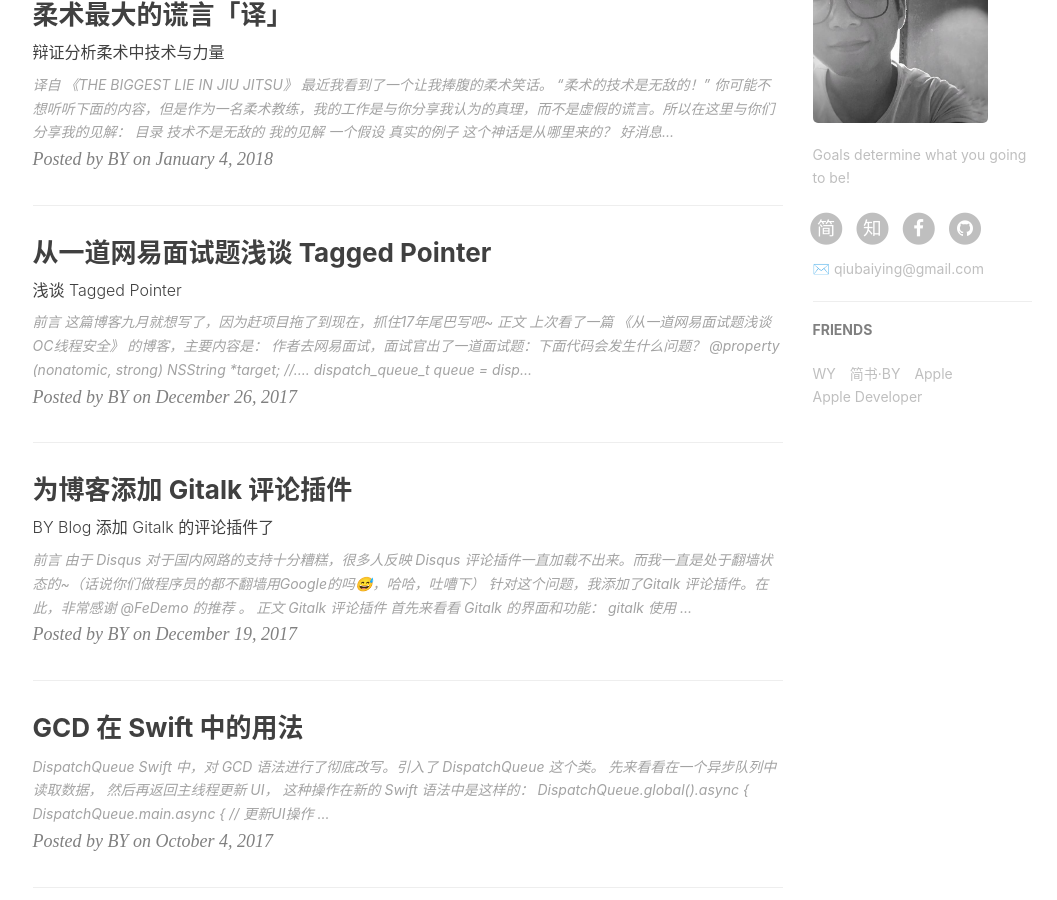
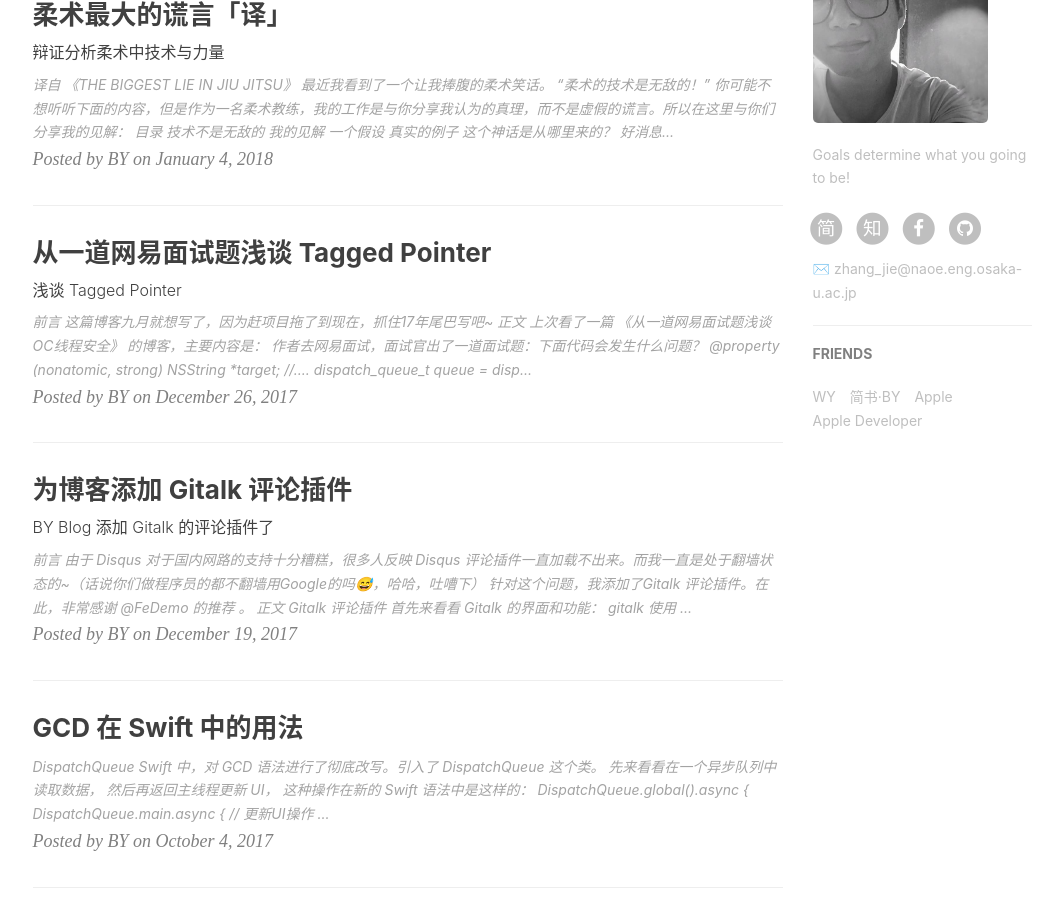
Before and after one commit to jiezhangbook/jiezhangbook.github.io, a Jekyll site: the page built from index.html, in a window 1280 px wide and 900 px high, scrolled down 921 px. Shown: the whole window, without its empty margins (135-1192 px from the left). Built offline with Jekyll 4.4.1, drawn with Linux system fonts in a browser that asks for light colours; nearby versions of some CDN libraries; the list of posts is cut into pages by our own code; comment, search, counter and statistics services are not loaded; part of the change alters nothing that is shown.

Commit message:
Update _config.yml

```diff
--- a/_config.yml
+++ b/_config.yml
@@ -2,12 +2,12 @@
 title: Jie Zhang Blog
 SEOTitle: 张杰的博客 | Jie Zhang Blog
 header-img: img/post-bg-desk.jpg
-email: qiubaiying@gmail.com
-description: "Every failure is leading towards success."
-keyword: "BY, BY Blog, 柏荧的博客, qiubaiying, 邱柏荧, iOS, Apple, iPhone"
-url: "http://qiubaiying.github.io"          # your host, for absolute URL
+email: zhang_jie@naoe.eng.osaka-u.ac.jp
+description: "开启多彩的人生的秘诀是拥有更多的开始"
+keyword: "Jie Zhang, 张杰的博客, 水动力学, 海洋工程, 波浪增阻, added resistance, CFD"
+url: "https://jiezhangbook.github.io/"          # your host, for absolute URL
 baseurl: ""      # for example, '/blog' if your blog hosted on 'host/blog'
-github_repo: "https://github.com/qiubaiying/qiubaiying.github.io.git" # you code repository
+github_repo: "https://github.com/jiezhangbook/jiezhangbook.github.io.git" # you code repository
 
 # Sidebar settings
 sidebar: true                           # whether or not using Sidebar.
```
